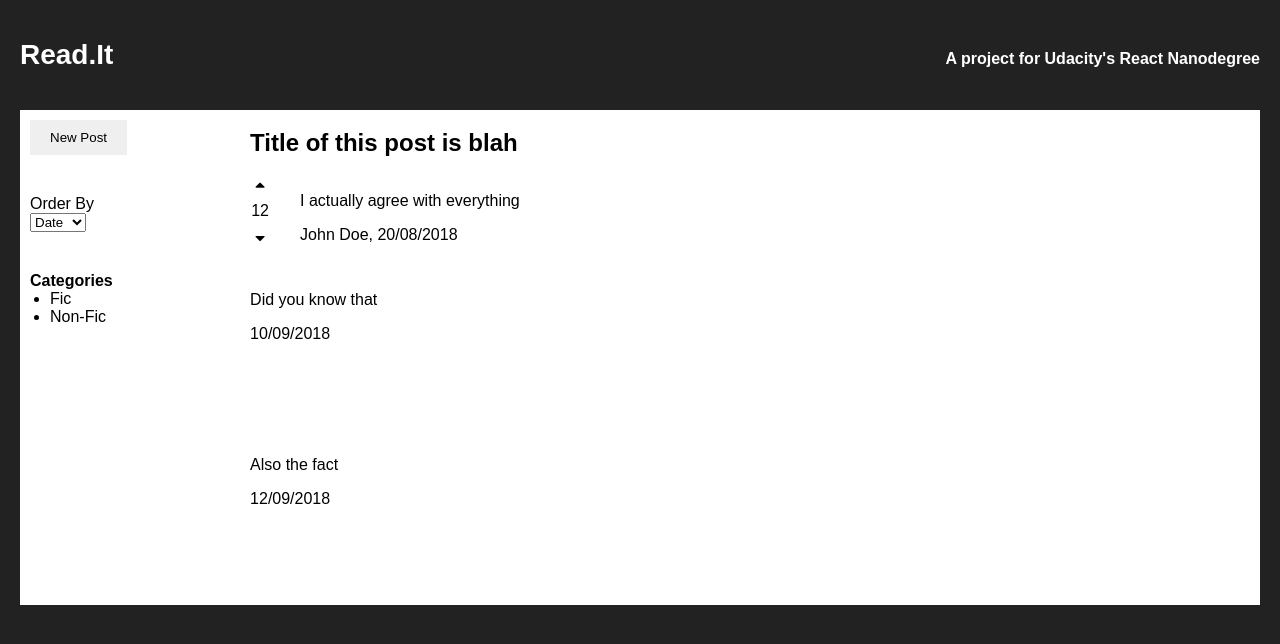
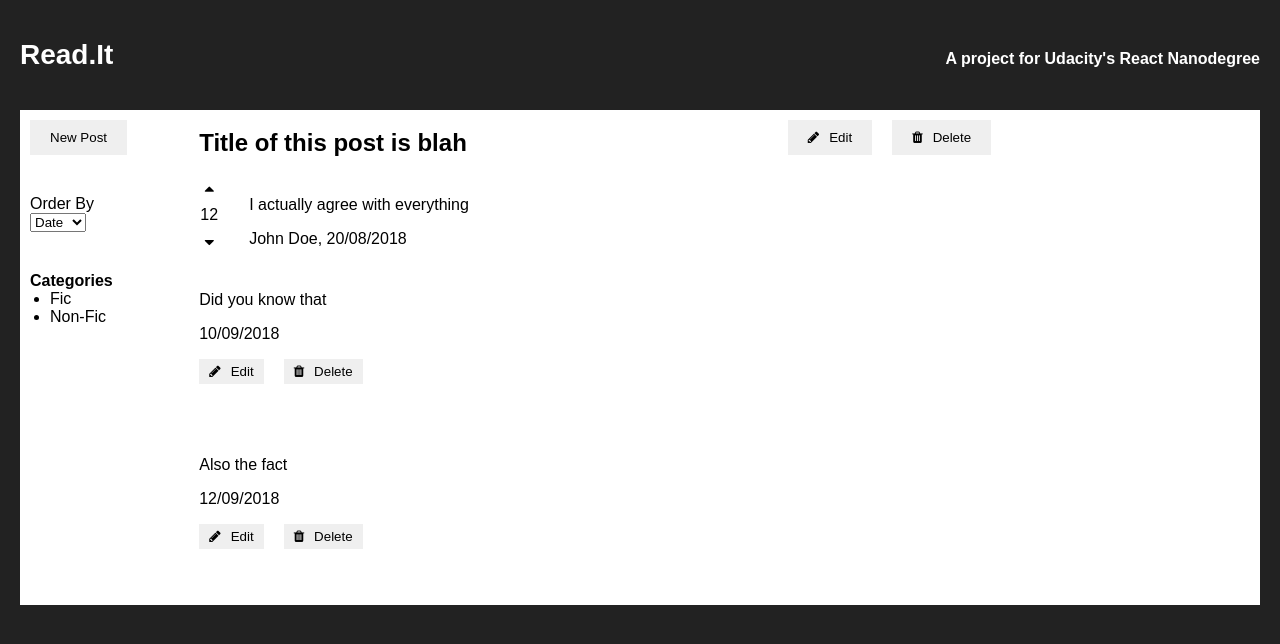
Before and after one commit to andreaweb/readable-udacity, a React (Create React App) app: page /postDetails in a window 1280 px wide. Shown: the top 644 px of the page. Built offline with nearby package versions, Linux system fonts and the light colour scheme.

Commit message:
added buttons to post details

```diff
--- a/src/App.css
+++ b/src/App.css
@@ -54,8 +54,20 @@ main{
   padding: 10px 20px;
   cursor: pointer;
 }
+.button--small{
+  padding: 5px 10px;
+}
 .button--new{
   margin-bottom: 40px
+}
+.button .fa{
+  margin-right: 10px;
+}
+.button--edit{
+  margin-right: 20px;
+}
+.button--delete{
+
 }
 .post:first-of-type{
   grid-column: 2/5;
@@ -104,8 +116,10 @@ main{
   grid-column: 1/4;
   grid-row: 1;
   margin-bottom: -10px;
-  color: inherit;
-  text-decoration: none;
+}
+.post-details__edit{
+  grid-column: 4/4;
+  margin-top: 10px;
 }
 .post-details__votes{
   grid-row: 2;
--- a/src/PostDetails.js
+++ b/src/PostDetails.js
@@ -36,6 +36,16 @@ class PostDetails extends React.Component{
 					</aside>
 					<section className="post-details">
 						<h2 className="post-details__name">Title of this post is blah</h2>
+						<section className="post-details__edit">
+							<button className="button button--edit">
+								<i className="fa fa-pencil" />
+								Edit
+							</button>
+							<button className="button button-delete">
+								<i className="fa fa-trash" />
+								Delete
+							</button>
+						</section>
 						<div className="post-details__votes">
 							<i className="fa fa-caret-up" />
 							<p className="votes">12</p>
@@ -53,6 +63,14 @@ class PostDetails extends React.Component{
 						<p className="comment-timestamp">
 							10/09/2018
 						</p>
+						<button className="button button--small button--edit">
+							<i className="fa fa-pencil" />
+							Edit
+						</button>
+						<button className="button button--small button-delete">
+							<i className="fa fa-trash" />
+							Delete
+						</button>
 					</section>
 					<section className="comments">
 						<p className="comment">
@@ -61,6 +79,14 @@ class PostDetails extends React.Component{
 						<p className="comment-timestamp">
 							12/09/2018
 						</p>
+						<button className="button button--small button--edit">
+							<i className="fa fa-pencil" />
+							Edit
+						</button>
+						<button className="button button--small button-delete">
+							<i className="fa fa-trash" />
+							Delete
+						</button>
 					</section>
 				</main>
 			</div>
```
